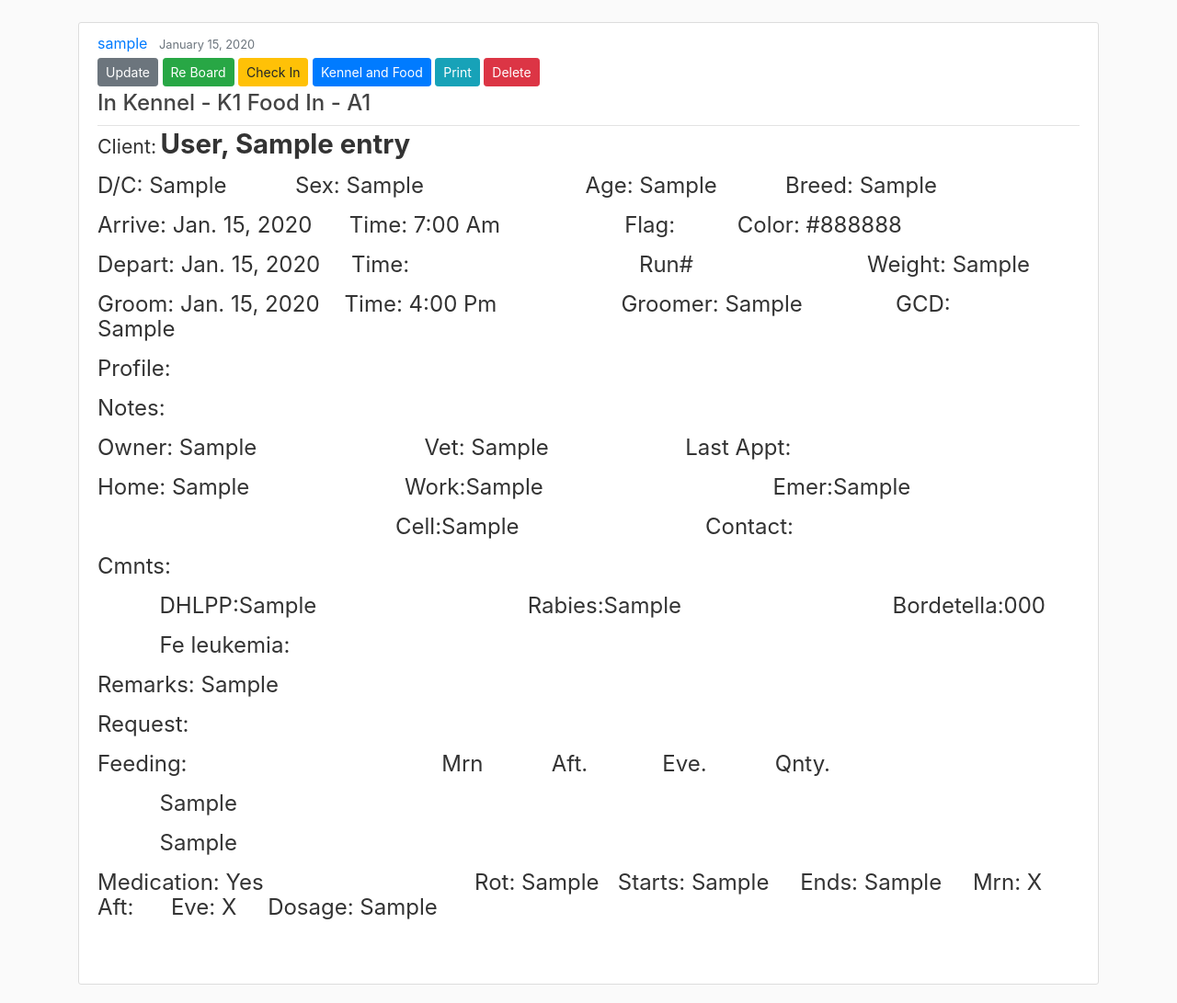
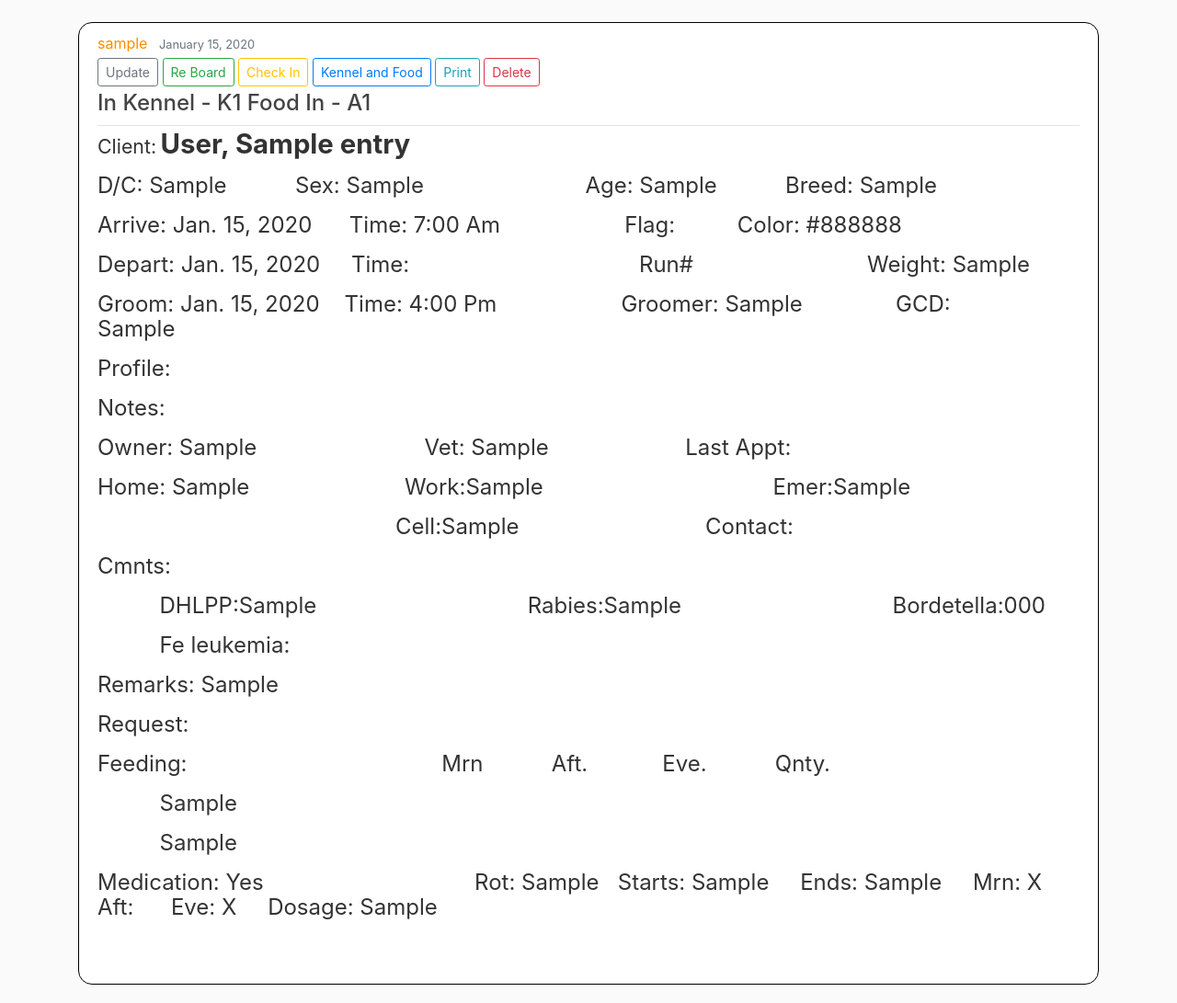
Before and after one commit to Davisp223/KennelShark, a Django app: page /ui/entry/1/ in a window 1280 px wide. Shown: the part 56-1147 px from the top of the page at 92% size. Run offline with Django 3.2, Linux system fonts and the light colour scheme; a user stored in the database is signed in; tables that the repository leaves empty hold one stand-in row (values such as "Sample post"); some libraries are stand-ins or nearby versions.

Commit message:
re load thing this may take a bit

```diff
--- a/index/templates/index/base.html
+++ b/index/templates/index/base.html
@@ -55,8 +55,8 @@
   .content-section {
     background: #ffffff;
     padding: 10px 20px;
-    border: 1px solid #dddddd;
-    border-radius: 3px;
+    border: 1px solid black;
+    border-radius: 15px;
     margin-bottom: 20px;
   }
 
@@ -65,7 +65,7 @@
   }
 
   a.article-title:hover {
-    color: #428bca;
+    color: #FF8C00;
     text-decoration: none;
   }
 
--- a/ui/templates/ui/entry_detail.html
+++ b/ui/templates/ui/entry_detail.html
@@ -5,17 +5,17 @@
     <div class="media-body">
       <div class="noprint">
       <div class="article-metadata">
-        <a class="mr-2" href="#">{{ object.author }}</a>
+        <a class="mr-2" style="color:#FF8C00" href="#">{{ object.author }}</a>
         <small class="text-muted">{{ object.date_posted|date:"F d, Y" }}</small>
 
           <div>
-            <a class="btn btn-secondary btn-sm mt-1 mb-1" href="{% url 'entry-update' object.id %}">Update</a>
-            <a class="btn btn-success btn-sm mt-1 mb-1" href="{% url 'entry-board' object.id %}">Re Board</a>
-            <a class="btn btn-warning btn-sm mt-1 mb-1" href="{% url 'entry-checkin' object.id %}">Check In</a>
-            <a class="btn btn-primary btn-sm mt-1 mb-1" href="{% url 'entry-kennel' object.id %}">Kennel and Food</a>
-            <button class="btn btn-info btn-sm mt-1 mb-1" onclick="window.print()" >Print</button>
+            <a class="btn btn-outline-secondary btn-sm mt-1 mb-1" href="{% url 'entry-update' object.id %}">Update</a>
+            <a class="btn btn-outline-success btn-sm mt-1 mb-1" href="{% url 'entry-board' object.id %}">Re Board</a>
+            <a class="btn btn-outline-warning btn-sm mt-1 mb-1" href="{% url 'entry-checkin' object.id %}">Check In</a>
+            <a class="btn btn-outline-primary btn-sm mt-1 mb-1" href="{% url 'entry-kennel' object.id %}">Kennel and Food</a>
+            <button class="btn btn-outline-info btn-sm mt-1 mb-1" onclick="window.print()" >Print</button>
 
-            <a class="btn btn-danger btn-sm mt-1 mb-1" href="{% url 'entry-delete' object.id %}">Delete</a>
+            <a class="btn btn-outline-danger btn-sm mt-1 mb-1" href="{% url 'entry-delete' object.id %}">Delete</a>
             <h4> In Kennel - {{ object.Kennel }}   Food In - {{object.Food_Location}}</h4>
 
           </div>
--- a/ui/templates/ui/index.html
+++ b/ui/templates/ui/index.html
@@ -1,11 +1,11 @@
 {% extends "index/base.html" %}
 {% block content %}
 {% load crispy_forms_tags %}
-  <div class="card card-body">
+  <div class="media content-section">
     <form method="get">
       {{ form|crispy }}
       {{myFilter.form}}
-      <button class="btn btn-primary" type="submit">Search</button>
+      <button class="btn btn-success" type="submit">Search</button>
     </form>
   </div>
     {% for entry in entry %}
@@ -13,7 +13,7 @@
         <article class="media content-section">
           <div class="media-body">
             <div class="article-metadata">
-              <a class="mr-2" href="#">{{ entry.author }}</a>
+              <a class="mr-2" style="color:#FF8C00" href="#">{{ entry.author }}</a>
               <small class="text-muted">{{ entry.date_in |date:"F d, Y"}}  To  {{ entry.date_out|date:"F d, Y" }}</small>
             </div>
             <h2><a class="article-title" href="{% url 'entry-detail' entry.id %}">{{ entry.Name_of_animal }} , {{ entry.Last_Name }}</a></h2>
```
Also changed, not shown: other parts of ui/templates/ui/entry_detail.html (+18 -23 lines).
